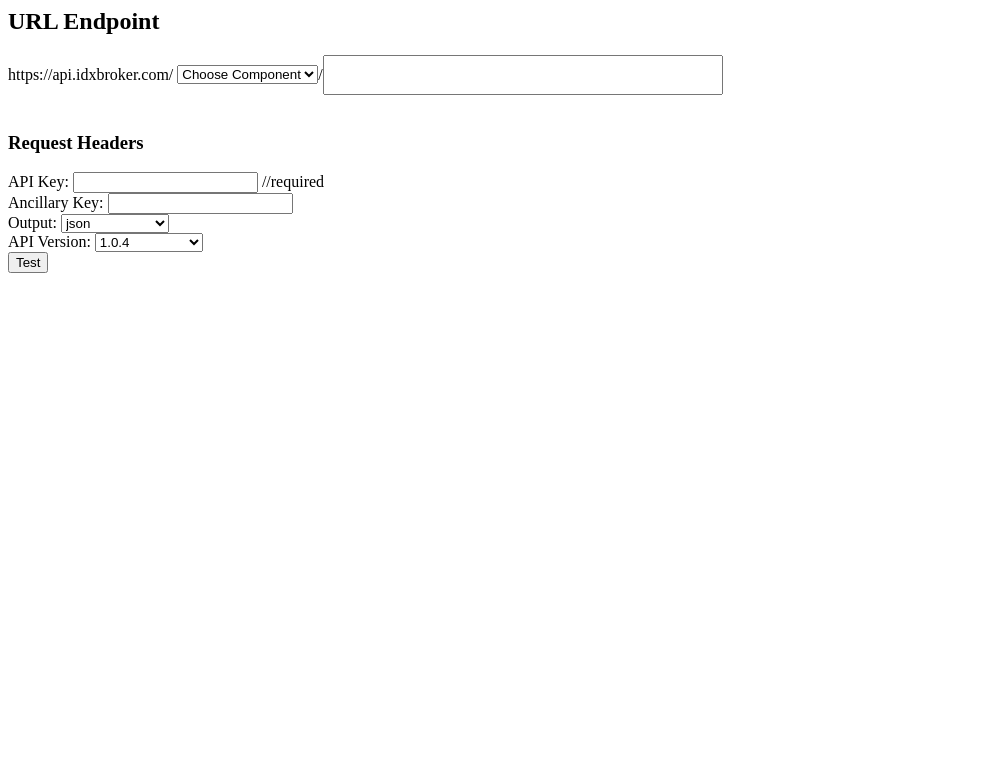
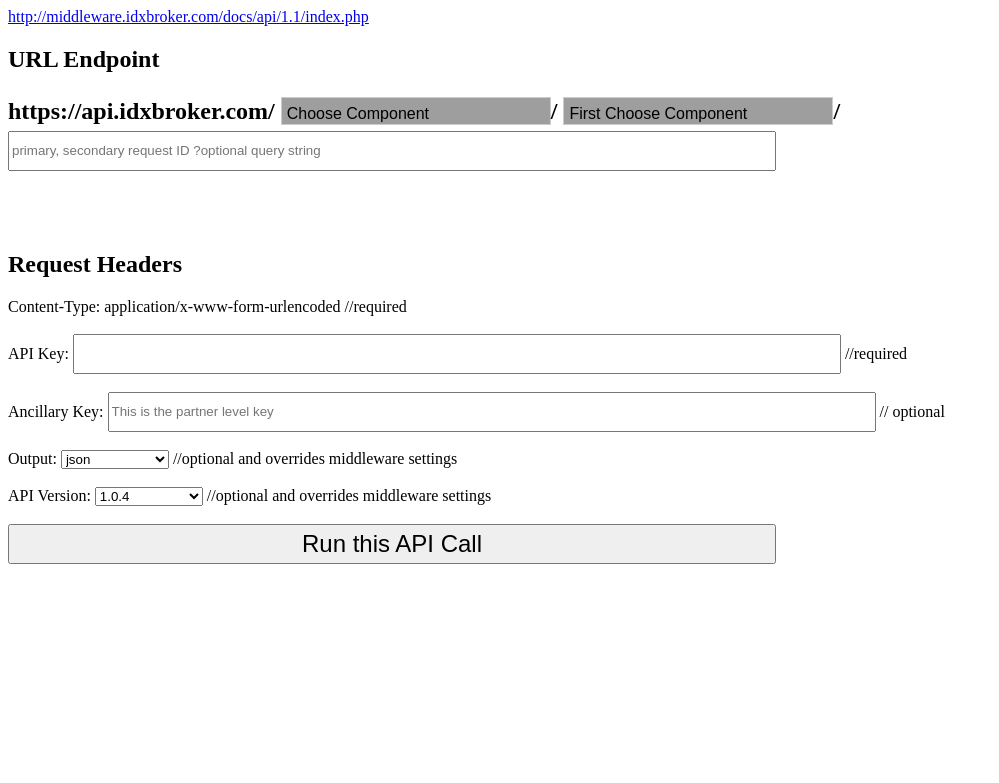
Before and after one commit to antonioortegajr/IDX-Broker-API-Quick-Tester, a PHP site: page /tester.php in a window 1280 px wide. Shown: the top 783 px of the page, without its empty margins (0-999 px from the left). Run offline with PHP 8.4, Linux system fonts and the light colour scheme; grey boxes are pictures that could not be loaded.

Commit message:
Update tester.php

```diff
--- a/tester.php
+++ b/tester.php
@@ -2,24 +2,96 @@
 <head>
 <META NAME="ROBOTS" CONTENT="NOINDEX, NOFOLLOW">
 <style>
-#url_end {
+body {width:100%;}
+
+#url_end, #api_key, #ancillary{
 height: 40px;
-width: 400px;
+width: 60%;
 }
+#gogo {
+height: 40px;
+width: 60%;
+font-size: 1.5em;
+}
+
+h3 {
+font-size: 1.5em;
+}
+
+.styled-select {
+   width: 240px;
+   height: 34px;
+   overflow: hidden;
+   background: url(http://cdn.bavotasan.com/wp-content/uploads/2011/05/down_arrow_select.jpg) no-repeat right #ddd;
+   border: 1px solid #ccc;
+   display:inline;
+   }
+   .styled-select select {
+   background: transparent;
+   width: 268px;
+   padding: 5px;
+   font-size: 16px;
+   line-height: 1;
+   border: 0;
+   border-radius: 0;
+   height: 34px;
+   -webkit-appearance: none;
+   }
 
 </style>
 
+<script>
+//create a startDatetime for url endpoint
+function startdate() {
+    var d = new Date();
+var l = d.getUTCFullYear();
+// plus one because arrays start a zero
+var m = 1 + d.getUTCMonth();
+    var n = d.getUTCDate();
+var sdt = l+"-"+m+"-"+n;
+    document.getElementById("demo").innerHTML = "startDatetime="+sdt+"+23:59:59";
+};
 
-<script>
+//change the method by the component selected
 
+function sel_meth(){
+
+var sel_component = document.getElementById("component").value;
+var p_comp = "partners";
+var m_comp = "mls";
+var c_comp = "clients";
+var l_comp = "leads";
+var d_comp = "First Choose Component";
+
+
+if(sel_component == p_comp){
+document.getElementById("method").innerHTML = '<select type="text" id="meth" value=""><option value="">Choose Method</option><option value="listcomponents"> listcomponents </option><option value="listmethods"> listmethods </option><option value="clients"> clients </option><option value="propertytypes"> propertytypes </option><option value="aggregatedleads"> aggregatedleads </option><option value="aggregatedsearches"> aggregatedsearches </option><option value="aggregatedproperties"> aggregatedproperties </option><option value="aggregatedleadtraffic"> aggregatedleadtraffic </option><option value="aggregatedfeatured"> aggregatedfeatured </option><option value="aggregatedsupplemental"> aggregatedsupplemental </option><option value="aggregatedsoldpending"> aggregatedsoldpending </option><option value="aggregatedlistingstatus"> aggregatedlistingstatus </option><option value="aggregatedagents"> aggregatedagents </option></select>';
+};
+if(sel_component == m_comp){
+document.getElementById("method").innerHTML = '<select type="text" id="meth" value=""><option value="">Choose Method</option><option value="listcomponents"> listcomponents </option><option value="listmethods"> listmethods </option><option value="approvedmls"> approvedmls </option><option value="cities"> cities </option><option value="counties"> counties </option><option value="zipcodes"> zipcodes </option><option value="prices"> prices </option><option value="propertytypes"> propertytypes </option><option value="propertycount"> propertycount </option><option value="age"> age </option><option value="searchfields"> searchfields </option></select>';
+};
+if(sel_component == c_comp){
+document.getElementById("method").innerHTML = '<select type="text" id="meth" value=""><option value="">Choose Method</option><option value="listcomponents"> listcomponents </option><option value="listmethods"> listmethods </option><option value="agents"> agents </option><option value="offices"> offices </option><option value="systemlinks"> systemlinks </option><option value="savedlinks"> savedlinks </option><option value="widgetsrc"> widgetsrc </option><option value="properties "> properties </option><option value="cities "> cities </option><option value="counties"> counties </option><option value="zipcodes"> zipcodes </option><option value="wrappercache"> wrappercache </option><option value="accounttype"> accounttype </option>';
+};
+if(sel_component == l_comp){
+document.getElementById("method").innerHTML = '<select type="text" id="meth" value=""><option value="">Choose Method</option><option value="listcomponents"> listcomponents </option><option value="listmethods"> listmethods </option><option value="lead"> lead </option><option value="bulklead"> bulklead </option><option value="note"> note </option><option value="search"> search </option><option value="property"> property </option><option value="leadtraffic"> leadtraffic </option></select>';
+};
+
+if(sel_component == d_comp){
+document.getElementById("method").innerHTML = '<select type="text" id="meth" value=""><option value="">First Choose Component</option></select>';
+};
+
+};
+
+
+
+//ajax to pass url endpoint, component, method, keys, output type and version
 function change(){
-
 var test = "sample_get.php?" + "q_component=" + component + "&q_url=" + url_end + "&q_api_key=" + api_key + "&q_ancillary=" + ancillary + "&q_out=" + out + "&q_version=" + version
 
-
 var url_end = document.getElementById("url_end").value;
-
 var component = document.getElementById("component").value;
+var meth = document.getElementById("meth").value;
 var api_key = document.getElementById("api_key").value;
 var ancillary = document.getElementById("ancillary").value;
 var out = document.getElementById("out").value;
@@ -46,7 +118,7 @@ xmlhttp.onreadystatechange=function()
     document.getElementById("api_test").innerHTML=xmlhttp.responseText;
     }
   }
-xmlhttp.open("GET","sample_get.php?" + "q_component=" + component + "&q_url=" + url_end + "&q_api_key=" + api_key + "&q_ancillary=" + ancillary + "&q_out=" + out + "&q_version=" + version, true);
+xmlhttp.open("GET","sample_get.php?" + "q_component=" + component + "&q_meth=" + meth + "&q_url=" + url_end + "&q_api_key=" + api_key + "&q_ancillary=" + ancillary + "&q_out=" + out + "&q_version=" + version, true);
 xmlhttp.send();
 
 };
@@ -54,35 +126,45 @@ xmlhttp.send();
 </script>
 </head>
 <body>
-
+<a href="http://middleware.idxbroker.com/docs/api/1.1/index.php" target="_blank">http://middleware.idxbroker.com/docs/api/1.1/index.php</a>
 <form action="">
 <h2>URL Endpoint</h2>
-https://api.idxbroker.com/
-<select type="text" id="component" value="">
-<option value="">Choose Component </option>
+<h3>https://api.idxbroker.com/
+<div class="styled-select">
+<select type="text" id="component" value="" onchange="sel_meth()">
+<option value="First Choose Component">Choose Component </option>
 <option value="leads">Leads</option>
   <option value="clients">Clients</option>
   <option value="mls">MLS</option>
   <option value="partners">Partner</option>
-</select>/<input type="text" id="url_end" value="">
+</select></div>/
+<div class="styled-select" id="method">
+<select type="text" id="meth" value="">
+<option value="">First Choose Component</option>
+</select></div>/
+<input type="text" id="url_end" value="" placeholder="primary, secondary request ID ?optional query string"></h3>
+
+
+
 <br><br>
-<h3>Request Headers</h3>
-API Key: <input type="text" id="api_key" value=""> //required<br>
-Ancillary Key: <input type="text" id="ancillary" value=""><br>
+<h2>Request Headers</h2>
+Content-Type: application/x-www-form-urlencoded //required<br><br>
+API Key: <input type="text" id="api_key" value="" placeholder=""> //required<br><br>
+Ancillary Key: <input type="text" id="ancillary" value="" placeholder="This is the partner level key"> // optional<br><br>
 Output: <select type="text" id="out" value="">
 <option value="json">json</option>
   <option value="xml">xml</option>
   <option value="">none specified</option>
-</select>
-<br>
-API Version: <select type="text" id="version" value="">
+</select> //optional and overrides middleware settings
+<br><br>
+API Version: <select type="text" id="version" value=""> //be sure the method you are calling is available this version
 <option value="1.0.4">1.0.4</option>
   <option value="1.1.1">1.1.1</option>
   <option value="">none specified</option>
-</select>
-
+</select> //optional and overrides middleware settings
 <br>
-<input type="button" onclick="change()" value="Test" id="gogo">
+<br>
+<input type="button" onclick="change()" value="Run this API Call" id="gogo">
 </form>
 <div id="api_test"></div>
 
```
